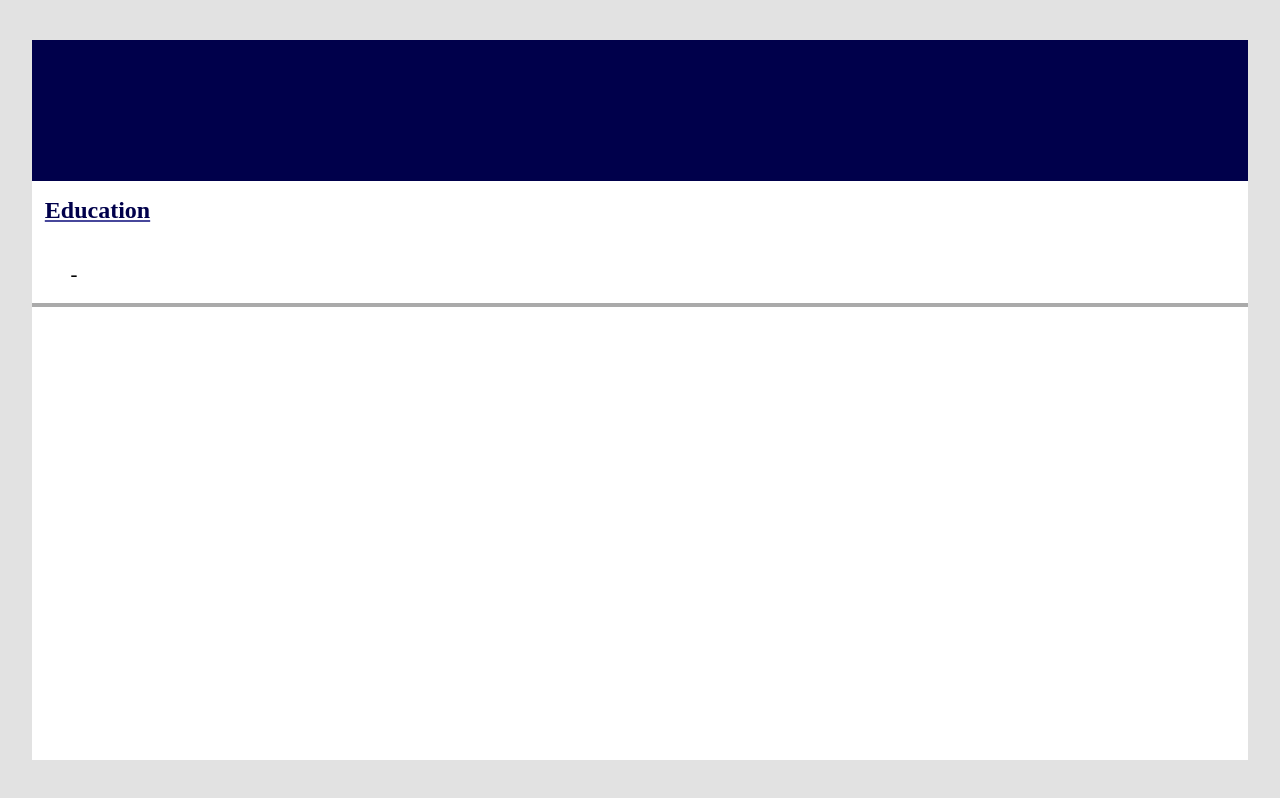
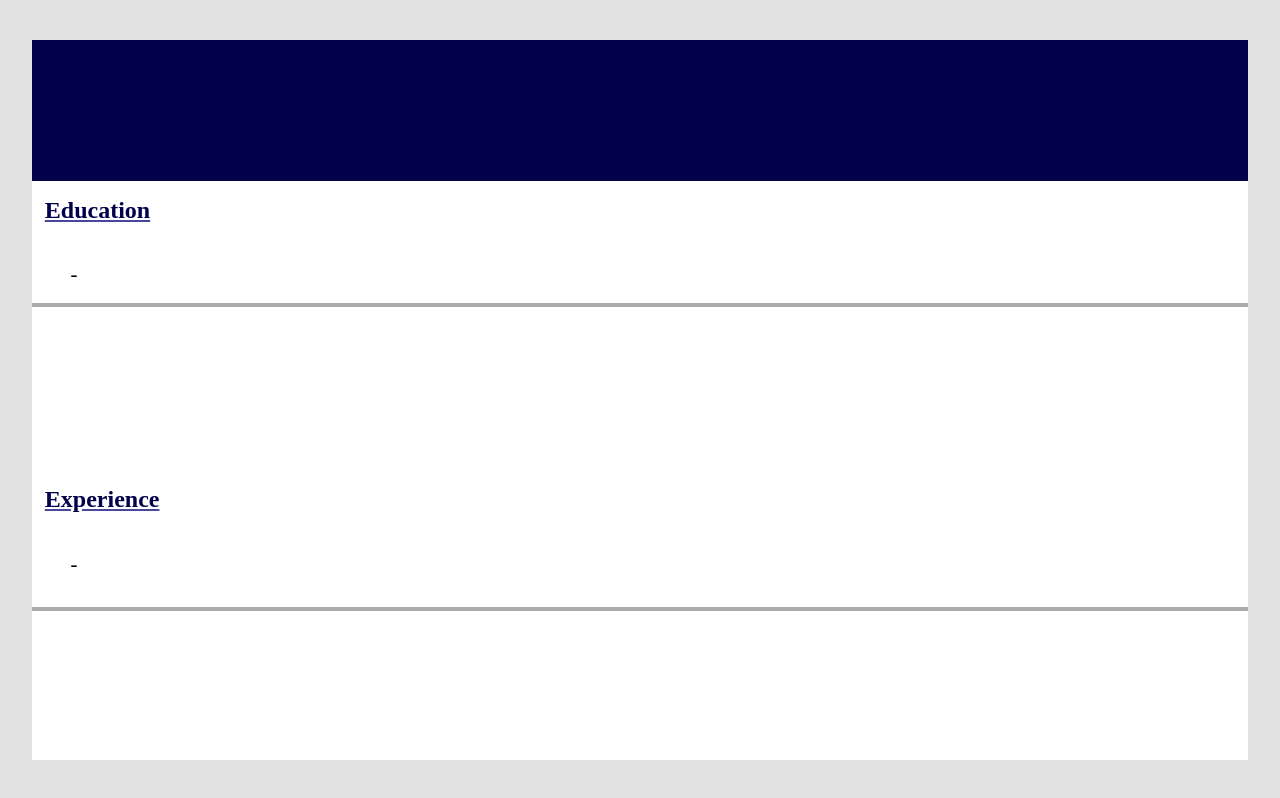
Before and after one commit to Salypse/cv-application, a React (Vite) app: page / in a window 1280 px wide. Shown: the part 1582-2380 px from the top of the page. Built offline with nearby package versions, Linux system fonts and the light colour scheme.

Commit message:
Create experience-preview layout and styling

```diff
--- a/src/App.css
+++ b/src/App.css
@@ -136,6 +136,7 @@ li {
    padding: 1vw;
    gap: 2vw;
    width: 100%;
+   text-align: left;
 }
 
 .live-preview {
@@ -185,6 +186,7 @@ li {
 
 .preview-name {
    font-size: clamp(1.5rem, 5vw, 1.8rem);
+   text-align: center;
 }
 
 .preview-availability li,
@@ -212,23 +214,58 @@ li {
    align-self: flex-start;
 }
 
-.preview-education-date li + li {
+.preview-education-date li + li,
+.preview-experience-date li + li {
    display: flex;
    gap: 2vw;
 }
 
-.preview-education-date li + li::before {
+.preview-education-date li + li::before,
+.preview-experience-date li + li::before {
    content: "-";
 }
 
 .preview-school-info {
    flex-direction: column;
    align-self: flex-start;
-   text-align: left;
 }
 
-.preview-school-info li:nth-child(1) {
+.preview-school-info li:nth-child(1),
+.preview-company-position li:nth-child(1) {
    font-size: clamp(1.2rem, 5vw, 1.5rem);
    color: var(--light-blue);
    font-weight: bold;
 }
+
+.experience-input-preview {
+   grid-template-rows: auto repeat(1, 1fr);
+   grid-template-columns: auto 1fr;
+
+   max-height: 25%;
+   margin: 2vw 0;
+   gap: 1vw;
+
+   font-size: clamp(1rem, 4vw, 1.3rem);
+   border-bottom: 0.5vh solid var(--light-grey);
+}
+
+.preview-experience-date {
+   display: flex;
+   align-self: flex-start;
+}
+
+.preview-company-position {
+   grid-area: 1 / 2 / 2 / -1;
+   display: flex;
+   flex-direction: column;
+   align-self: flex-start;
+   gap: 0;
+}
+
+.preview-company-position li + li {
+   font-size: clamp(1.1rem, 4vw, 1.4vw);
+}
+
+.preview-responsibilities {
+   grid-area: 2 / 2 / -1 / -1;
+}
--- a/src/App.jsx
+++ b/src/App.jsx
@@ -58,6 +58,7 @@ export function App() {
                sectionName={"educational-input-preview"}
             ></PreviewSection>
             <PreviewSection
+               header="Experience"
                inputData={experienceInputData}
                sectionName={"experience-input-preview"}
             ></PreviewSection>
--- a/src/data/experienceInputFields.js
+++ b/src/data/experienceInputFields.js
@@ -15,7 +15,7 @@ export const experienceInputFields = [
    },
    {
       name: "Responsibilities",
-      placeholder: "e.g. Design usable and accesible website",
+      placeholder: "e.g. Design usable and accessible website",
       type: "text",
       id: "experience-responsibilities-input",
       row: "responsibilities",
```
